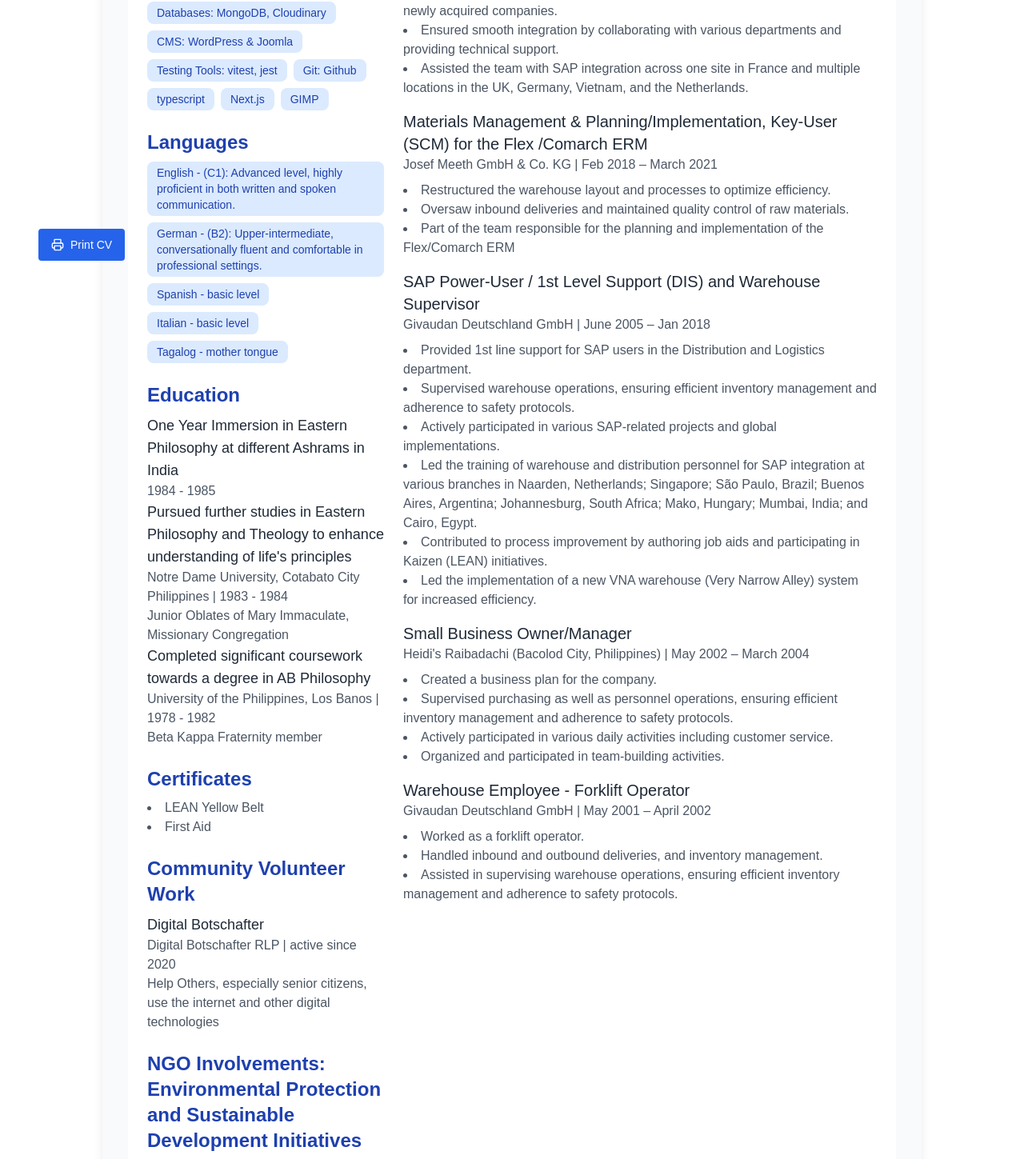
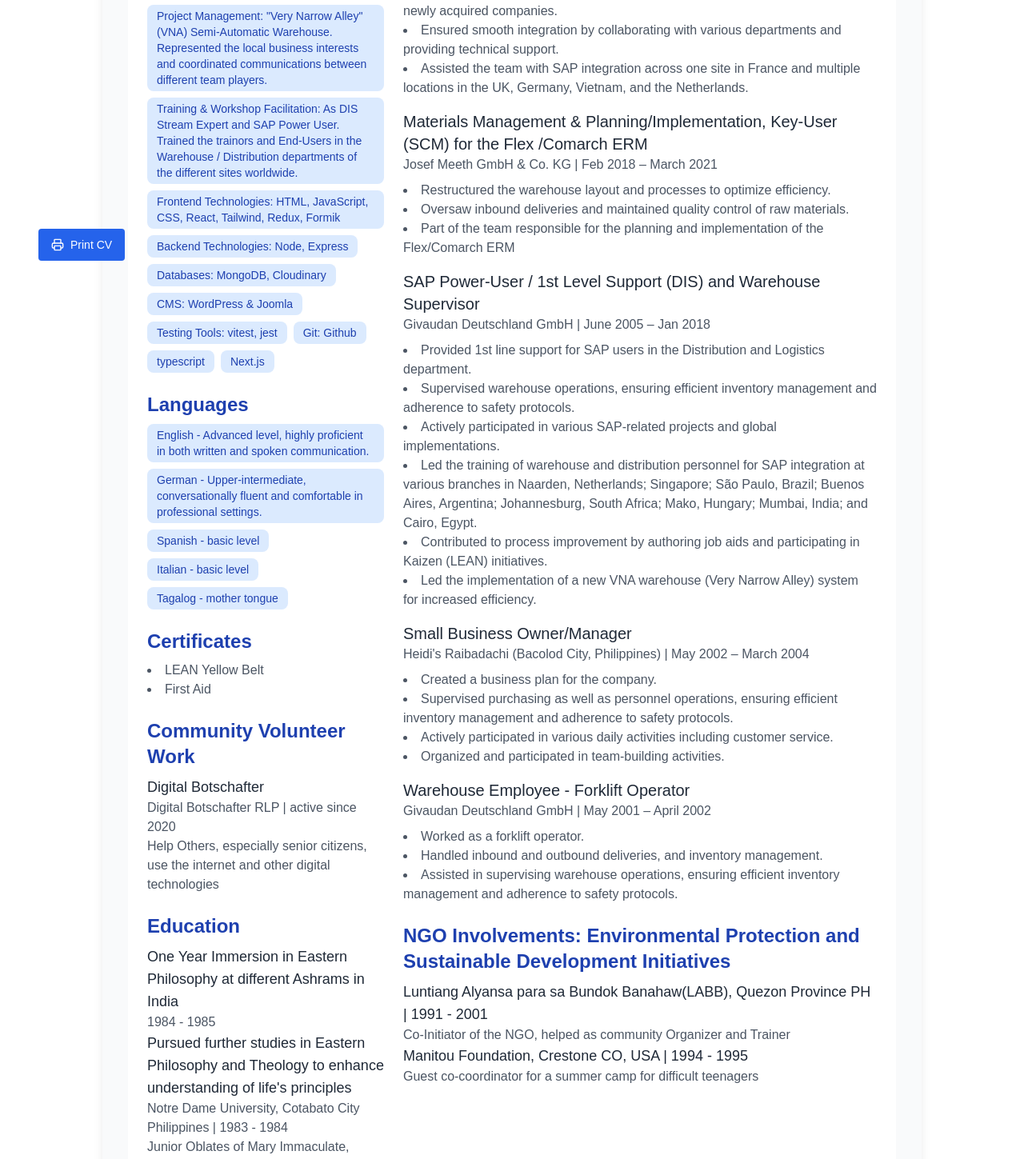
Before and after one commit to joelmoran101/my-cv-2024, a Next.js app: page / in a window 1280 px wide. Shown: the part 458-1907 px from the top of the page at 80% size. Built offline with nearby package versions, Linux system fonts and the light colour scheme.

Commit message:
jm:refactored and edited contents to highlight communication skills.

```diff
--- a/components/enhanced-cv-template.tsx
+++ b/components/enhanced-cv-template.tsx
@@ -47,8 +47,8 @@ const translations = {
       }
 
     ],
-    skillsList: ['Frontend Technologies: HTML, JavaScript, CSS, React, Tailwind, Redux, Formik', 'Backend Technologies: Node, Express', 'Databases: MongoDB, Cloudinary', 'CMS: WordPress & Joomla', 'Testing Tools: vitest, jest', 'Git: Github', 'typescript', 'Next.js', 'GIMP'],
-    languagesList: ['English - (C1): Advanced level, highly proficient in both written and spoken communication.', 'German - (B2): Upper-intermediate, conversationally fluent and comfortable in professional settings.', 'Spanish - basic level', 'Italian - basic level', 'Tagalog - mother tongue'],
+    skillsList: ['Digital Communication & Relevant Project Planning Tools and Apps: Power Point, Excel, ,Snagit, GIMP, Doodly, Paint, Greenshot, Zoom, Skype, M365 ...' , 'Project Management: "Very Narrow Alley" (VNA) Semi-Automatic Warehouse. Represented the local business interests and coordinated communications between different team players.', 'Training & Workshop Facilitation: As DIS Stream Expert and SAP Power User. Trained the trainors and End-Users in the Warehouse / Distribution departments of the different sites worldwide.', 'Frontend Technologies: HTML, JavaScript, CSS, React, Tailwind, Redux, Formik', 'Backend Technologies: Node, Express', 'Databases: MongoDB, Cloudinary', 'CMS: WordPress & Joomla', 'Testing Tools: vitest, jest', 'Git: Github', 'typescript', 'Next.js'],
+    languagesList: ['English - Advanced level, highly proficient in both written and spoken communication.', 'German - Upper-intermediate, conversationally fluent and comfortable in professional settings.', 'Spanish - basic level', 'Italian - basic level', 'Tagalog - mother tongue'],
     certificatesList: ['LEAN Yellow Belt', 'First Aid'],
     communityWorkDetails: {
       title: "Digital Botschafter",
@@ -162,8 +162,8 @@ const translations = {
         years: "1984 - 1985"
       }
     ],
-    skillsList: ['Frontend-Technologien: HTML, JavaScript, CSS, React, Tailwind, Redux, Formik', 'Backend-Technologien: Node, Express', 'Datenbanken: MongoDB, Cloudinary', 'CMS: WordPress & Joomla', 'Test-Tools: vitest, jest', 'Git: Github', 'TypeScript', 'Next.js', 'GIMP'],
-    languagesList: ['Englisch - (C1): Fortgeschrittenes Niveau, sehr kompetent in sowohl schriftlicher als auch mündlicher Kommunikation.', 'Deutsch - (B2): Fortgeschritten, konversationell fließend und sicher in beruflichen Umgebungen.', 'Spanisch - Grundkenntnisse', 'Italienisch - Grundkenntnisse', 'Tagalog - Muttersprache'],
+    skillsList: ['Digitale Kommunikation & Relevante Projektplanungstools und Apps: PowerPoint, Excel, Snagit, GIMP, Doodly, Paint, Greenshot, Zoom, Skype, M365...', 'Projektmanagement: „Sehr Schmale Gasse“ (Very Narrow Alley - VNA) teilautomatisches Lager. Vertrat die lokalen Geschäftsinteressen und koordinierte die Kommunikation zwischen den verschiedenen Teammitgliedern.', 'Schulung & Workshop-Moderation: Als DIS Stream-Experte und SAP Power User. Schulung der Trainer und Endbenutzer in den Lager-/Vertriebsabteilungen der verschiedenen Standorte weltweit.', 'Frontend-Technologien: HTML, JavaScript, CSS, React, Tailwind, Redux, Formik', 'Backend-Technologien: Node, Express', 'Datenbanken: MongoDB, Cloudinary', 'CMS: WordPress & Joomla', 'Test-Tools: vitest, jest', 'Git: Github', 'TypeScript', 'Next.js', 'GIMP'],
+    languagesList: ['Englisch - Fortgeschrittenes Niveau, sehr kompetent in sowohl schriftlicher als auch mündlicher Kommunikation.', 'Deutsch - Fortgeschritten, konversationell fließend und sicher in beruflichen Umgebungen.', 'Spanisch - Grundkenntnisse', 'Italienisch - Grundkenntnisse', 'Tagalog - Muttersprache'],
     certificatesList: ['LEAN Gelber Gürtel', 'Erste Hilfe'],
     communityWorkDetails: {
       title: "Digitalbotschafter",
@@ -299,8 +299,6 @@ export default function EnhancedCVTemplate() {
       <div className="flex gap-6 p-6 bg-white rounded-b-lg">
 
           <aside className="w-1/3 space-y-6">
-
-
             <section>
               <h2 className="text-2xl font-semibold text-blue-800 mb-2">{t.skills}</h2>
               <div className="flex flex-wrap gap-2">
@@ -325,19 +323,6 @@ export default function EnhancedCVTemplate() {
             </section>
 
             <section>
-              <h2 className="education-title text-2xl font-semibold text-blue-800 mb-2">{t.education}</h2>
-              {t.educationDetails.map((edu, index) => (
-                <div key={index}>
-                  <h3 className="text-lg font-medium text-gray-800">{edu.title}</h3>
-                  {edu.institution && <p className="text-gray-600">{edu.institution} | {edu.years}</p>}
-                  {!edu.institution && <p className="text-gray-600">{edu.years}</p>}
-                  {edu.details && <p className="text-gray-600">{edu.details}</p>}
-                </div>
-              ))}
-            </section>
-
-
-            <section>
               <h2 className="text-2xl font-semibold text-blue-800 mb-2">{t.certificates}</h2>
               <ul className="list-disc list-inside text-gray-600">
                 {t.certificatesList.map((cert, index) => (
@@ -356,17 +341,21 @@ export default function EnhancedCVTemplate() {
             </section>
 
             <section>
-              <h2 className="text-2xl font-semibold text-blue-800 mb-2">{t.environmentalWork}</h2>
-              {t.environmentalWorkDetails.map((work, index) => (
+              <h2 className="education-title text-2xl font-semibold text-blue-800 mb-2">{t.education}</h2>
+              {t.educationDetails.map((edu, index) => (
                 <div key={index}>
-                  <h3 className="text-lg font-medium text-gray-800">{work.organization} | {work.years}</h3>
-                  <p className="text-gray-600">{work.description}</p>
+                  <h3 className="text-lg font-medium text-gray-800">{edu.title}</h3>
+                  {edu.institution && <p className="text-gray-600">{edu.institution} | {edu.years}</p>}
+                  {!edu.institution && <p className="text-gray-600">{edu.years}</p>}
+                  {edu.details && <p className="text-gray-600">{edu.details}</p>}
                 </div>
               ))}
             </section>
+
           </aside>
 
           <main className="w-2/3 space-y-6">
+
             <section>
           <h2 className="text-2xl font-semibold text-blue-800 mb-4">{t.workExperienceTitle}</h2>
           {t.workExperienceData.map((job, index) => (
@@ -380,6 +369,17 @@ export default function EnhancedCVTemplate() {
               </ul>
             </div>
               ))}
+            </section>
+
+            <section>
+              <h2 className="text-2xl font-semibold text-blue-800 mb-2">{t.environmentalWork}</h2>
+              {t.environmentalWorkDetails.map((work, index) => (
+                <div key={index}>
+                  <h3 className="text-lg font-medium text-gray-800">{work.organization} | {work.years}</h3>
+                  <p className="text-gray-600">{work.description}</p>
+                </div>
+              ))}
+            </section>
 
             <div className="qr-code-container">
               <Image
@@ -391,7 +391,6 @@ export default function EnhancedCVTemplate() {
                 <h3>Scan the QR code if you want to view this CV online</h3>
             </div>
 
-            </section>
           </main>
         </div>
       </div>
--- a/components/style.css
+++ b/components/style.css
@@ -33,9 +33,9 @@
     .languages-section {
         page-break-after: always;
       }
-    .education-title {
+    /* .education-title {
         page-break-before: always;
-      }
+      } */
     .ngo-title {
         page-break-before: always;
       }
```
Lines whose indentation alone changed are shown as unchanged.
